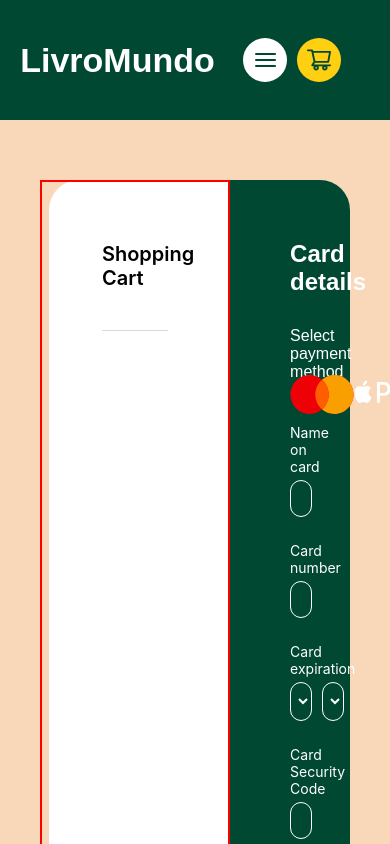
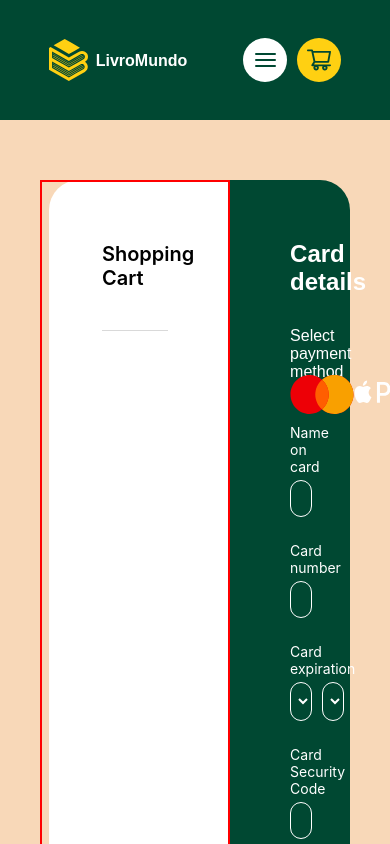
Before and after one commit to 32Valik92/offerwall_test, a React (Create React App) app: page /shopping-cart in a window 390 px wide. Shown: the top 844 px of the page. Built offline with nearby package versions, Linux system fonts and the light colour scheme.

Commit message:
fixed mobile footer

```diff
--- a/src/components/HeaderComponent/HeaderComponent.css
+++ b/src/components/HeaderComponent/HeaderComponent.css
@@ -153,6 +153,24 @@
     .logo-name {
         flex: 1;
         width: auto;
+        display: flex;
+        align-items: center;
+        gap: 8px;
+    }
+
+    .logo{
+        width: 39px;
+        display: flex;
+        align-items: center;
+    }
+    .logo img{
+        width: 39px;
+    }
+    .shop-name {
+        font-size: 16px;
+        width: auto;
+        display: flex;
+        align-items: center;
     }
 
     .links-container .link {
```
